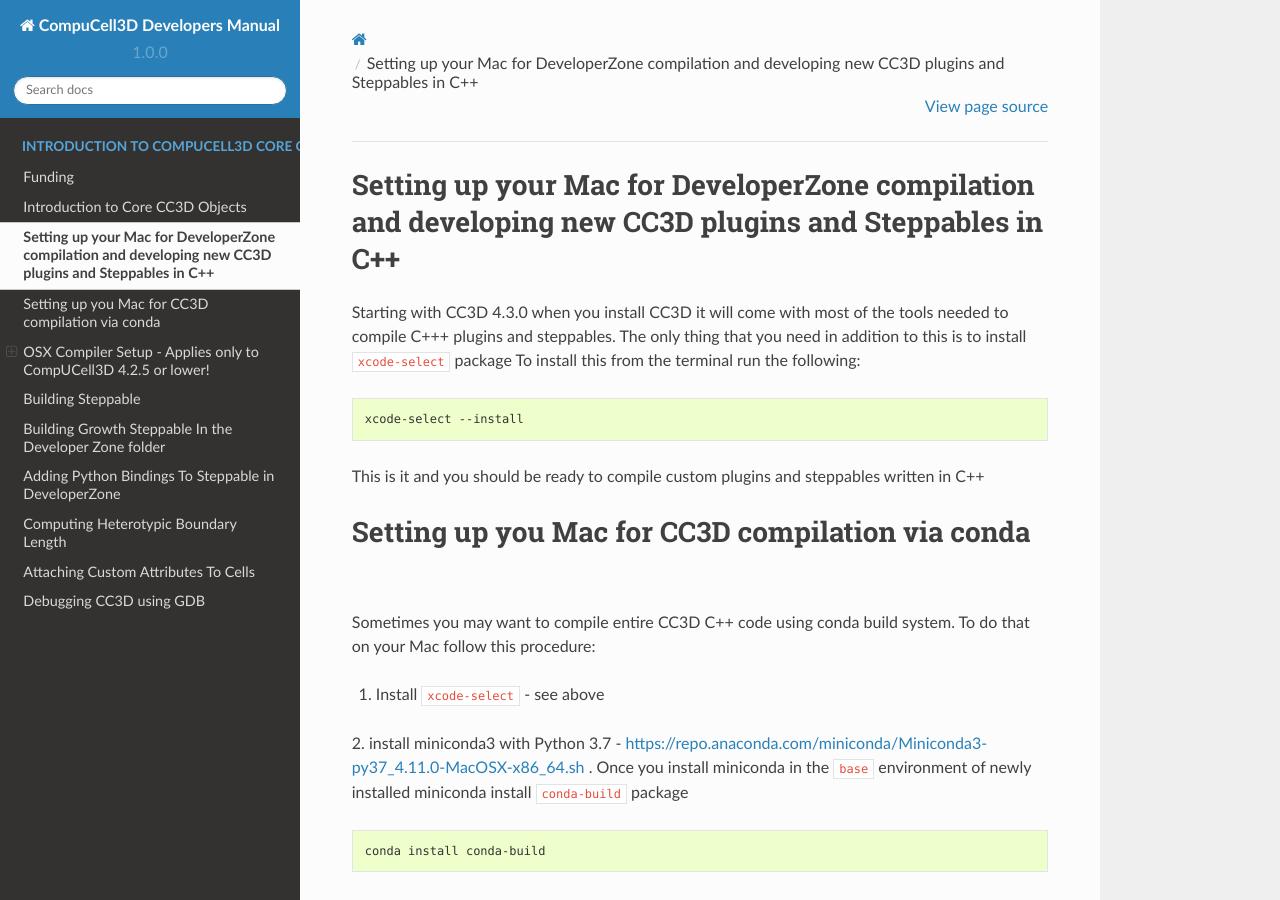
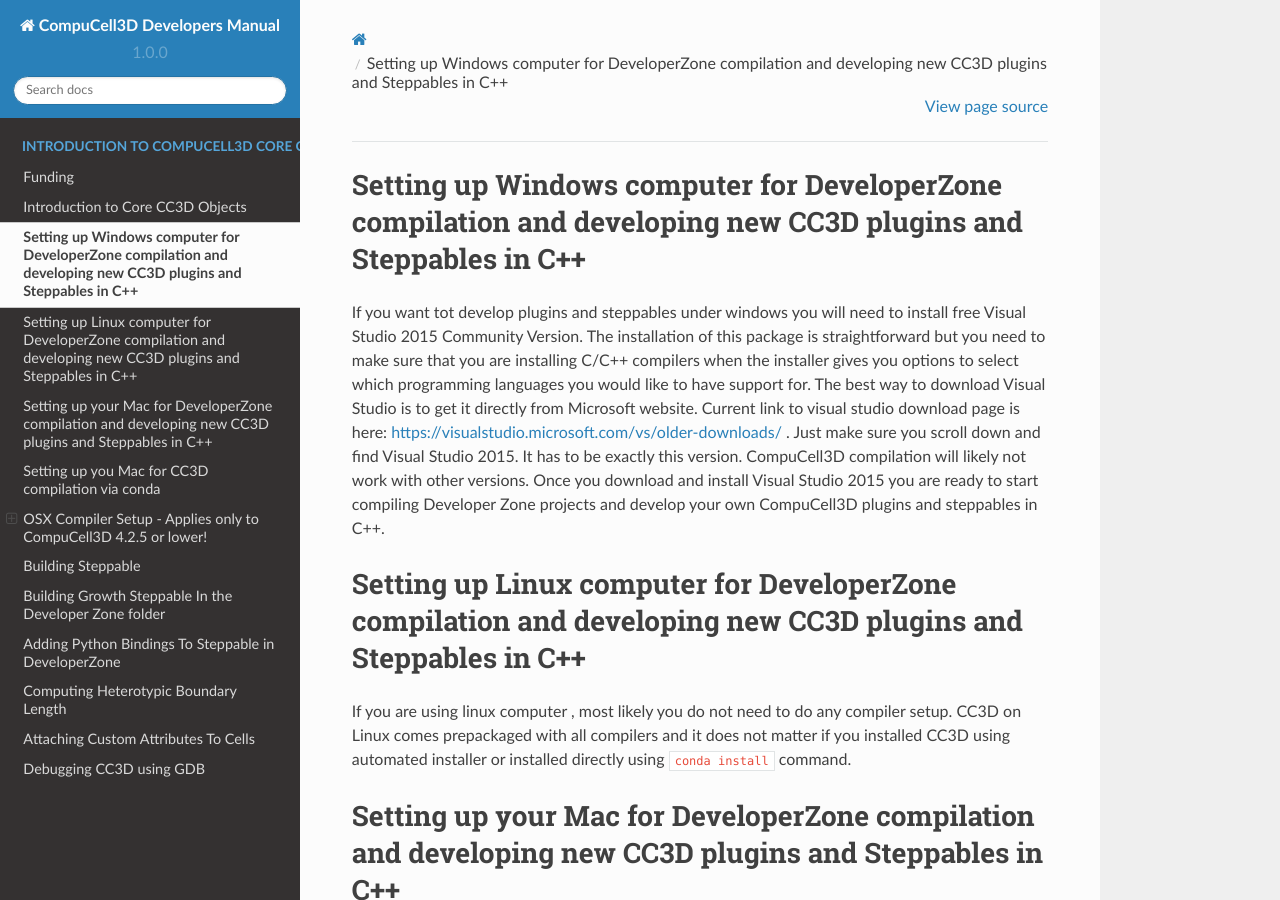
Before and after one commit to CompuCell3D/CompuCell3DDevelopersManual, a Sphinx documentation site: the page built from docs/setting_up_compilers.rst, in a window 1280 px wide and 900 px high. Built offline with Sphinx 7.4.7 and the Read the Docs theme 2.0.0, drawn with Linux system fonts in a browser that asks for light colours; some of the changed text lies outside the part shown.

Commit message:
added instructions on how to set up CC3D compiler on various machines

```diff
--- a/docs/index.rst
+++ b/docs/index.rst
@@ -14,7 +14,7 @@
 
    funding
    intro_to_core_cc3d_objects
-   setting_up_compiler_on_osx
+   setting_up_compilers
    building_steppable_case_study
    building_growth_steppable_in_developer_zone
    adding_python_binding_to_developer_zone_steppable
--- a/docs/setting_up_compiler_on_osx.rst
+++ b/docs/setting_up_compilers.rst
@@ -1,3 +1,22 @@
+Setting up Windows computer for DeveloperZone compilation and developing new CC3D plugins and Steppables in C++
+================================================================================================
+If you want tot develop plugins and steppables under windows you will need to install free Visual Studio
+2015 Community Version. The installation of this package is straightforward but you need to make sure that you are
+installing C/C++ compilers when the installer gives you options to select which programming languages
+you would like to have support for. The best way to download Visual Studio is to
+get it directly from Microsoft website. Current link to visual studio download page is
+here: https://visualstudio.microsoft.com/vs/older-downloads/ .
+Just make sure you scroll down and find Visual Studio 2015. It has to be exactly this version. CompuCell3D compilation
+will likely not work with other versions. Once you download and install Visual Studio 2015 you are ready to start
+compiling Developer Zone projects and develop your own CompuCell3D plugins and steppables in C++.
+
+Setting up Linux computer for DeveloperZone compilation and developing new CC3D plugins and Steppables in C++
+================================================================================================
+
+If you are using linux computer , most likely you do not need to do any compiler setup. CC3D on Linux comes prepackaged
+with all compilers and it does not matter if you installed CC3D using automated installer or installed directly using
+``conda install`` command.
+
 Setting up your Mac for DeveloperZone compilation and developing new CC3D plugins and Steppables in C++
 ================================================================================================
 
@@ -52,7 +71,7 @@
 
 After a while you should have CC3D conda package ready
 
-OSX Compiler Setup - Applies only to CompUCell3D 4.2.5 or lower!
+OSX Compiler Setup - Applies only to CompuCell3D 4.2.5 or lower!
 ================================================================
 
 If you are on OSX machine in order to use developer zone modules you will need to use special compiler
```
Also changed, not shown: other parts of docs/index.rst (+1 -1 lines).
